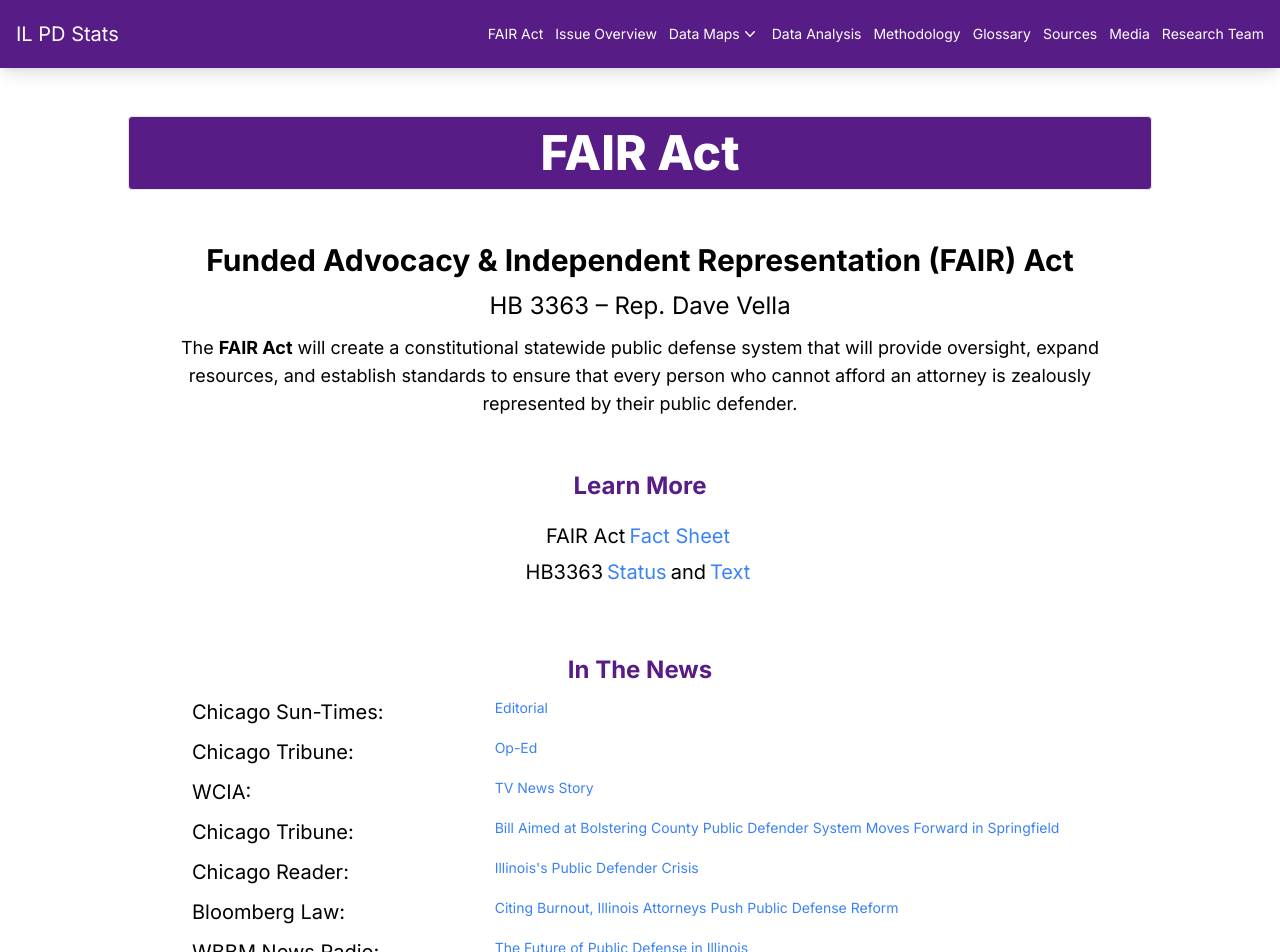
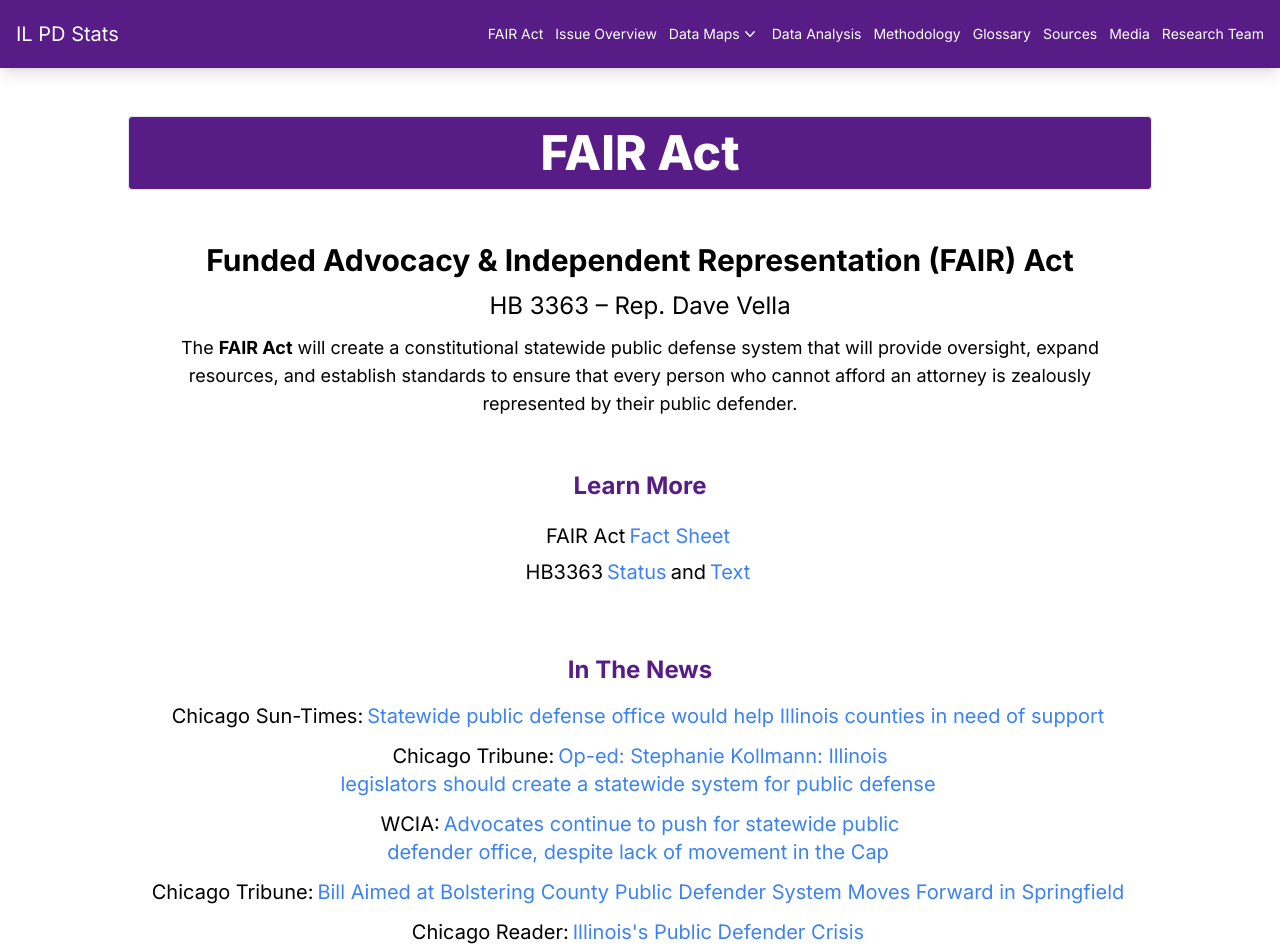
Before and after one commit to hunterMotko/il_pd_st, a Next.js app: page /fairact in a window 1280 px wide. Shown: the top 952 px of the page. Built offline with nearby package versions, Linux system fonts and the light colour scheme.

Commit message:
fix: fairact styles and links

```diff
--- a/public/fairact.json
+++ b/public/fairact.json
@@ -2,17 +2,17 @@
   "news": [
     {
       "outlet": "Chicago Sun-Times",
-      "title": "Editorial",
+      "title": "Statewide public defense office would help Illinois counties in need of support",
       "link": "https://chicago.suntimes.com/editorials/2024/05/21/statewide-public-defense-office-illinois-oversight-cook-county-judges-editorial"
     },
     {
       "outlet": "Chicago Tribune",
-      "title": "Op-Ed",
+      "title": "Op-ed: Stephanie Kollmann: Illinois legislators should create a statewide system for public defense",
       "link": "https://www.chicagotribune.com/2024/05/17/opinion-illinois-needs-statewide-public-defense-system"
     },
     {
       "outlet": "WCIA",
-      "title": "TV News Story",
+      "title": "Advocates continue to push for statewide public defender office, despite lack of movement in the Cap",
       "link": "https://www.youtube.com/watch?v=eziOecXmQDA"
     },
     {
--- a/src/app/fairact/page.tsx
+++ b/src/app/fairact/page.tsx
@@ -27,7 +27,7 @@ export default function FairActPage() {
             FAIR Act
             <Link
               target="_blank"
-              href="https://drive.google.com/file/d/1AAZv3-kyZefbLX5HuWY_gUZRoWh5T45q/view"
+              href="https://drive.google.com/file/d/1PliX3PUCyscF2zMF_5_YYJSbfu0xvZfK/view"
               className="mx-1 text-blue-500 hover:text-purple-900 hover:underline"
             >
               Fact Sheet
@@ -53,24 +53,24 @@ export default function FairActPage() {
           </div>
         </div>
       </section>
-      <section className="max-w-screen-2xl m-auto w-full px-3 sm:px-8 lg:px-16 pb-5">
-        <h3 className="text-purple-900 text-2xl font-bold mb-3">In The News</h3>
-        <div className="text-xl w-full">
+      <section className="max-w-screen-2xl m-auto w-full pb-5">
+        <h3 className="text-purple-900 text-2xl font-bold mb-4">In The News</h3>
+        <ul className="text-xl w-full">
           {
             news.map(story => (
-              <div key={story.title} className="grid grid-cols-3 mb-3">
-                <h4 className="text-left">{story.outlet}:</h4>
+              <li key={story.title} className="mb-3 text-balance">
+                {story.outlet}:
                 < Link
                   target="_blank"
                   href={story.link}
-                  className="col-span-2 mx-1 text-left text-sm text-blue-500 hover:text-purple-900 hover:underline"
+                  className="col-span-3 mx-1 text-blue-500 hover:text-purple-900 hover:underline"
                 >
                   {story.title}
                 </Link>
-              </div>
+              </li>
             ))
           }
-        </div>
+        </ul>
       </section>
       <section>
         <div className="col-span-2 flex flex-col">
```
